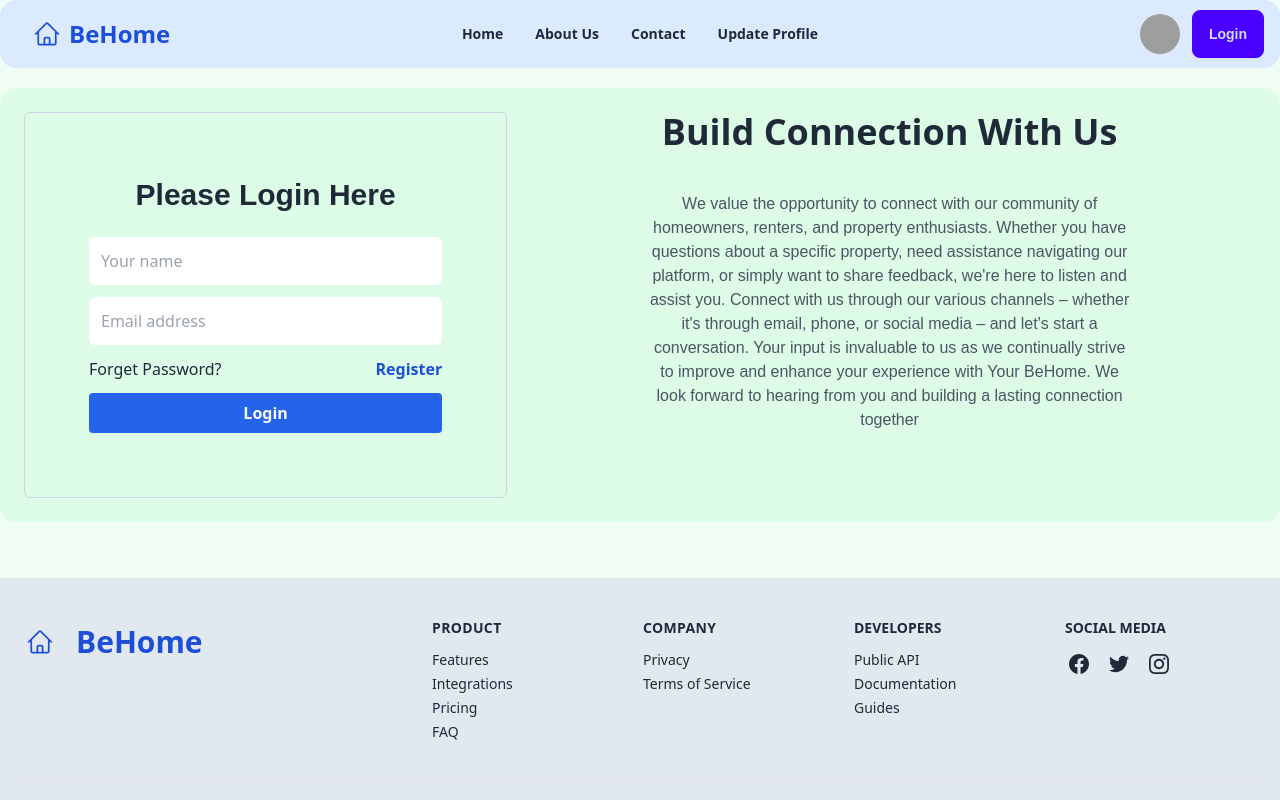
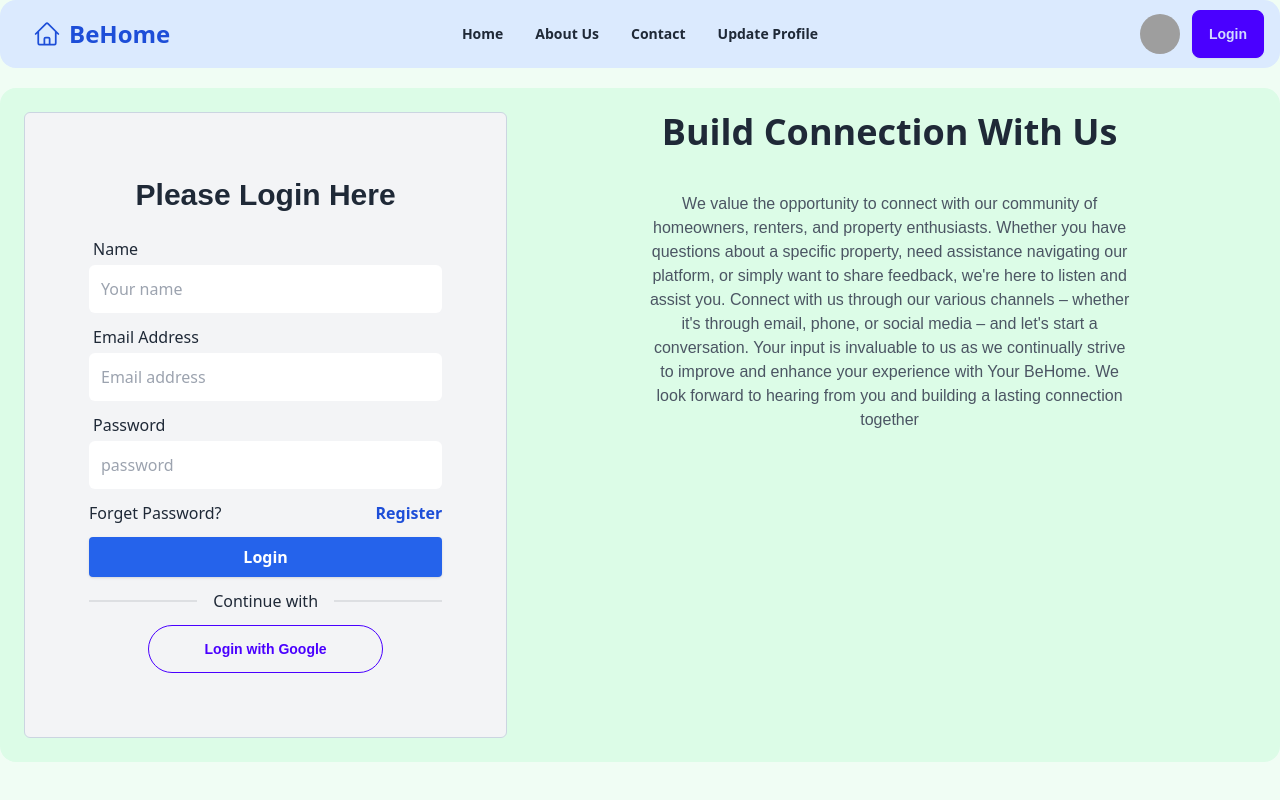
Before and after one commit to Meghla15/BeHome, a React (Vite) app: page /login in a window 1280 px wide. Shown: the top 800 px of the page. Built offline with nearby package versions, Linux system fonts and the light colour scheme; no server answers; grey boxes are pictures that could not be loaded.

Commit message:
login page added

```diff
--- /dev/null
+++ b/src/Components/SocialLogin/SocialLogin.jsx
@@ -0,0 +1,19 @@
+import React from 'react';
+import UseAuth from '../../Hooks/UseAuth';
+
+const SocialLogin = () => {
+    const {googleLogin} = UseAuth()
+    return (
+        <div>
+            <div className='divider'> Continue with </div>
+            <div className=''>
+                <button onClick={()=>googleLogin()}
+                className='btn btn-primary w-2/3 rounded-3xl btn-outline font-bold font-neon'>Login with Google</button>
+
+            </div>
+
+        </div>
+    );
+};
+
+export default SocialLogin;
--- a/src/Firebase/FirebaseProvider.jsx
+++ b/src/Firebase/FirebaseProvider.jsx
@@ -1,18 +1,53 @@
-import { createUserWithEmailAndPassword } from 'firebase/auth';
-import React, { createContext } from 'react';
+import { GoogleAuthProvider, createUserWithEmailAndPassword, onAuthStateChanged, signInWithEmailAndPassword, signInWithPopup} from 'firebase/auth';
+import React, { createContext, useEffect, useState } from 'react';
 import auth from './firebase.config';
+
 
 
 export const AuthContext = createContext(null)
 
+// google Provider
+const googleProvider = new GoogleAuthProvider();
+
 const FirebaseProvider = ({children}) => {
+    const [user, setUser] =useState(null);
+    console.log(user)
 
     // create user
     const createUser = (email, password) =>{
        return createUserWithEmailAndPassword(auth, email, password)
     }
 
-   const allValues ={name:"megh"}
+    // signIn User
+    const signInUser = (email, password) =>{
+        return signInWithEmailAndPassword(auth, email, password)
+    }
+
+    // google login
+    const googleLogin =()=>{
+        return signInWithPopup(auth, googleProvider )
+    }
+
+
+
+
+
+    // observer
+    useEffect(() =>{
+        onAuthStateChanged(auth, (user) => {
+            if (user) {
+               setUser(user)
+
+
+            }
+          });
+    },[])
+
+   const allValues ={
+    createUser,
+    signInUser,
+    googleLogin,
+   }
 
     return (
         <div>
--- /dev/null
+++ b/src/Hooks/UseAuth.jsx
@@ -0,0 +1,9 @@
+import React, { useContext } from 'react';
+import { AuthContext } from '../Firebase/FirebaseProvider';
+
+const UseAuth = () => {
+    const all = useContext(AuthContext)
+    return all;
+};
+
+export default UseAuth;
--- a/src/Pages/Login.jsx
+++ b/src/Pages/Login.jsx
@@ -1,28 +1,61 @@
-import React from 'react';
+
 import { Link } from 'react-router-dom';
+import { useForm } from 'react-hook-form';
+import UseAuth from '../Hooks/UseAuth';
+import SocialLogin from '../Components/SocialLogin/SocialLogin';
 
 const Login = () => {
+	const {signInUser} =UseAuth();
+
+	const {register,handleSubmit,formState: { errors }} = useForm();
+
+	const onSubmit = data =>{
+         const {email, password} =data;
+
+		 signInUser (email,password)
+		 .then(result =>{
+			console.log(result.user)
+		 })
+		 .catch(error =>{
+			console.log(error)
+		 })
+
+
+	}
     return (
         <section className="p-6 bg-green-100 dark:text-gray-800 container mx-auto rounded-2xl mb-14">
 	<div className=" grid gap-4 text-center lg:grid-cols-2 xl:grid-cols-5">
-		<div className="w-full px-6 py-16 rounded-md sm:px-12 md:px-16 lg:col-span-2 col-span-3 dark:bg-gray-50 border-[1px] border-slate-300">
+		<div className="w-full px-6 py-16 rounded-md sm:px-12 md:px-16 lg:col-span-2 col-span-3 bg-gray-100 border-[1px] border-slate-300">
 
-			<h1 className='text-3xl font-extrabold font-neon mb-6'>Please Login Here</h1>
-			<form noValidate="" action="" className="self-stretch space-y-3">
+
+			<form  onSubmit={handleSubmit(onSubmit)} noValidate="" action="" className="self-stretch space-y-3">
+				<h1 className='text-3xl font-extrabold font-neon mb-6'>Please Login Here</h1>
 				<div>
-					<label htmlFor="name" className="text-sm sr-only">Your name</label>
+				<label htmlFor="name" className="block mb-1 ml-1 text-start"> Name</label>
 					<input id="name" type="text" placeholder="Your name" className="w-full p-3 rounded-md focus:ring focus:dark:ring-violet-600 dark:border-gray-300" />
+
 				</div>
 				<div>
-					<label htmlFor="lastName" className="text-sm sr-only">Email address</label>
-					<input id="lastName" type="text" placeholder="Email address" className="w-full p-3 rounded-md focus:ring focus:dark:ring-violet-600 dark:border-gray-300" />
+				<label htmlFor="email" className="block mb-1 ml-1 text-start">Email Address</label>
+					<input {...register("email", { required: true })} id="email" type="email" placeholder="Email address" className="w-full p-3 rounded-md focus:ring focus:dark:ring-violet-600 dark:border-gray-300" />
+					{errors.email && <span className='text-red-600'>This field is required</span>}
+				</div>
+				<div>
+				<label htmlFor="password" className="block mb-1 ml-1 text-start">Password</label>
+					<input {...register("password", { required: true })} id="password" type="password" placeholder="password" className="w-full p-3 rounded-md focus:ring focus:dark:ring-violet-600 dark:border-gray-300" />
+					{errors.password && <span className='text-red-600'>This field is required</span>}
 				</div>
                 <div className='flex justify-between'>
                 <span>Forget Password?</span>
                 <Link to="/register"><span className='text-blue-700 font-bold'>Register</span></Link>
                 </div>
-				<button type="button" className="w-full py-2 font-semibold rounded bg-blue-600 text-gray-50">Login</button>
+				<div>
+                <button type="submit" className="w-full px-4 py-2 font-bold rounded shadow focus:outline-none focus:ring hover:ring focus:ring-opacity-50 bg-blue-600 text-white">Login</button>
+
+
+            </div>
 			</form>
+			<SocialLogin></SocialLogin>
 
 		</div>
 		<div className='col-span-3'>
--- a/src/Pages/Register.jsx
+++ b/src/Pages/Register.jsx
@@ -1,18 +1,32 @@
-import React from 'react';
+import React, { useContext } from 'react';
+import { useForm} from "react-hook-form"
 import { Link } from 'react-router-dom';
+import UseAuth from '../Hooks/UseAuth';
 
 const Register = () => {
+    const { createUser }=UseAuth();
+
+    const {register,handleSubmit,formState: { errors }} = useForm();
+      const onSubmit =data =>{
+        const {email, password} =data
+        createUser(email,password)
+        .then(result =>{
+            console.log(result);
+        })
+      }
     return (
         <section className="p-6 dark:text-gray-800">
-        <form noValidate="" className="container w-full max-w-xl p-8 mx-auto space-y-6 rounded-md shadow bg-gray-50">
+        <form onSubmit={handleSubmit(onSubmit)}  noValidate="" className="container w-full max-w-xl p-8 mx-auto space-y-6 rounded-md shadow bg-gray-50">
             <h2 className="w-full text-3xl font-bold leading-tight text-center">Please Register</h2>
             <div>
                 <label htmlFor="name" className="block mb-1 ml-1">Name</label>
-                <input id="name" type="text" placeholder="Your name" required="" className="block w-full p-2 rounded focus:outline-none focus:ring focus:ring-opacity-25 focus:dark:ring-violet-600 dark:bg-gray-100" />
+                <input  {...register("name", { required: true })} id="name" type="text" placeholder="Your name" required="" className="block w-full p-2 rounded focus:outline-none focus:ring focus:ring-opacity-25 focus:dark:ring-violet-600 dark:bg-gray-100" />
+                {errors.name && <span className='text-red-600'>This field is required</span>}
             </div>
             <div>
                 <label htmlFor="email" className="block mb-1 ml-1">Email</label>
-                <input id="email" type="email" placeholder="Your email" required="" className="block w-full p-2 rounded focus:outline-none focus:ring focus:ring-opacity-25 focus:dark:ring-violet-600 dark:bg-gray-100" />
+                <input  {...register("email", { required: true })} id="email" type="email" placeholder="Your email" required="" className="block w-full p-2 rounded focus:outline-none focus:ring focus:ring-opacity-25 focus:dark:ring-violet-600 dark:bg-gray-100" />
+                {errors.email && <span className='text-red-600'>This field is required</span>}
             </div>
             <div>
                 <label htmlFor="text" className="block mb-1 ml-1">PhotoURL</label>
@@ -20,11 +34,15 @@ const Register = () => {
             </div>
             <div>
                 <label htmlFor="password" className="block mb-1 ml-1">Password</label>
-                <input id="email" type="password" placeholder="Enter Your Password" required="" className="block w-full p-2 rounded focus:outline-none focus:ring focus:ring-opacity-25 focus:dark:ring-blue-00 dark:bg-gray-100" />
+                <input  {...register("password", { required: true })} id="email" type="password" placeholder="Enter Your Password" required="" className="block w-full p-2 rounded focus:outline-none focus:ring focus:ring-opacity-25 focus:dark:ring-blue-00 dark:bg-gray-100" />
+                {errors.password && <span className='text-red-600'>This field is required</span>}
             </div>
 
             <div>
-              <Link to={'/login'}>  <button type="submit" className="w-full px-4 py-2 font-bold rounded shadow focus:outline-none focus:ring hover:ring focus:ring-opacity-50 bg-blue-600 text-white">Register</button></Link>
+                <button type="submit" className="w-full px-4 py-2 font-bold rounded shadow focus:outline-none focus:ring hover:ring focus:ring-opacity-50 bg-blue-600 text-white">Register</button>
+                <p className='text-xl font-bold text-center'> or</p>
+                <Link to={"/login"}> <button  className="w-full px-4 py-2 font-bold rounded shadow focus:outline-none focus:ring hover:ring focus:ring-opacity-50 bg-blue-600 text-white">Login</button></Link>
+
             </div>
         </form>
     </section>
```
